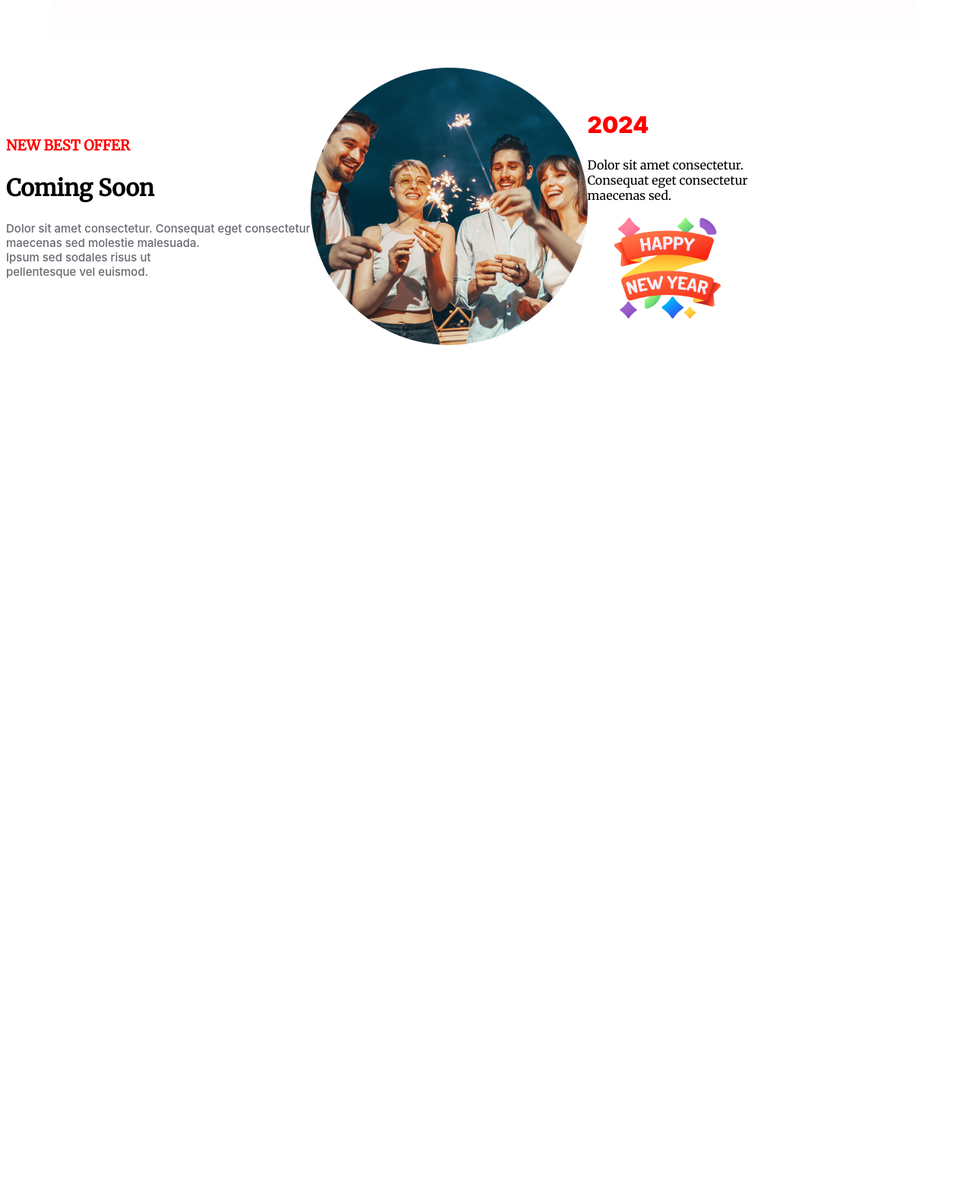
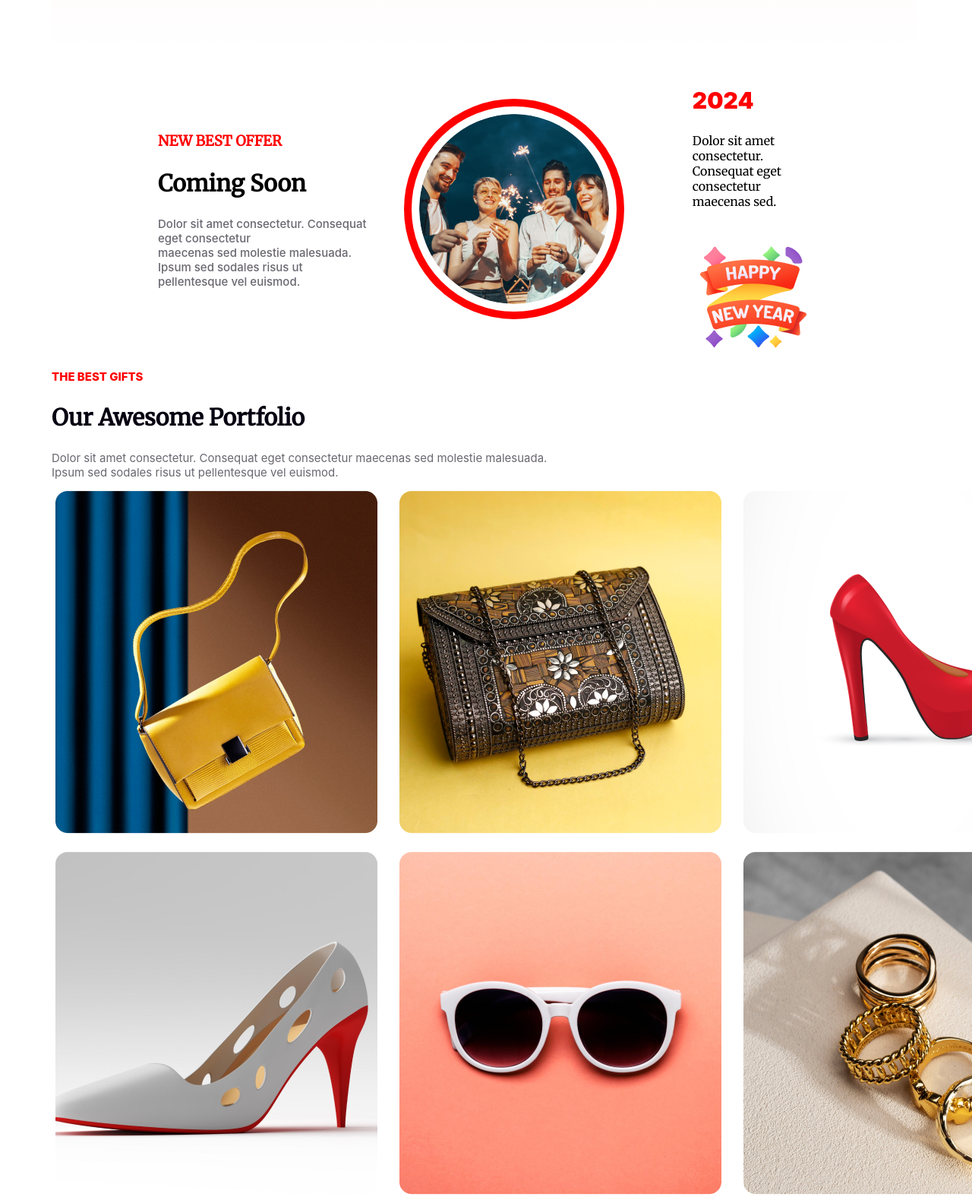
Before and after one commit to ireen-mishu/B1A1-New-Year, a plain HTML site: page index.html in a window 1280 px wide. Shown: the part 2680-4255 px from the top of the page at 76% size. Before the commit the page ends 3142 px from the top, so only its background shows below. Drawn offline with Linux system fonts and the light colour scheme.

Commit message:
added port

```diff
--- a/index.html
+++ b/index.html
@@ -53,7 +53,7 @@
             </div>
             <section class="description-of-2024">
 
-                <div class="happ-1">
+                <div class="happy-1">
                     <h3 class="offer-1">NEW BEST OFFER</h3>
                     <h1 class="coming">Coming Soon</h1>
                     <p class="describe">Dolor sit amet consectetur. Consequat eget consectetur <br>
@@ -78,6 +78,19 @@
                 </div>
 
             </section>
+            <section class="awesome-port">
+                <h5 class="gifts">THE BEST GIFTS</h5>
+                <h1 class="port">Our Awesome Portfolio</h1>
+                <p class="port-describe">Dolor sit amet consectetur. Consequat eget consectetur maecenas sed molestie malesuada. <br> Ipsum sed sodales risus ut pellentesque vel euismod. </p>
+                <div class="item-container">
+                    <div><img src="image/resources/Rectangle 3.png" alt=""></div>
+                    <div><img src="image/resources/Rectangle 4.png" alt=""></div>
+                    <div><img src="image/resources/Rectangle 5.png" alt=""></div>
+                    <div><img src="image/resources/Rectangle 6.png" alt=""></div>
+                    <div><img src="image/resources/Rectangle 7.png" alt=""></div>
+                    <div><img src="image/resources/Rectangle 8.png" alt=""></div>
+                </div>
+            </section>
 
     </main>
     <footer>
--- a/style/style.css
+++ b/style/style.css
@@ -130,6 +130,7 @@ body{
 
 
 
+
     }
     .address-styles{
         font-size: 20px;
@@ -183,5 +184,66 @@ body{
     .description-of-2024{
         display: flex;
         align-items: center;
+        margin-left: 200px;
+        margin-right: 200px;
+    }
+    .happy-2 img{
+        padding: 10px;
+        width: 250px;
+        height: 250px;
+        border-radius: 50%;
+        border: 10px solid red;
+    }
+    .happy-1{
+        padding-right: 20px;
 
     }
+    .happy-3{
+        padding-left: 90px;
+    }
+    .happy-3 img{
+        padding-top: 30px;
+
+    }
+    .gifts{
+        color: #F00;
+        font-family: Inter;
+        font-size: 15px;
+        font-style: normal;
+        font-weight: 800;
+
+    }
+    .port{
+        color: #070211;
+        font-family: Merriweather;
+        font-size: 30px;
+        font-style: normal;
+        font-weight: 900;
+
+    }
+    .port-describe{
+        color: rgba(7, 2, 17, 0.60);
+        font-family: Inter;
+        font-size: 15px;
+        font-style: normal;
+        font-weight: 400;
+    }
+    .item-container{
+        display: grid;
+        grid-template-columns: auto auto auto ;
+        gap: 24px;
+        cursor: pointer;
+
+}
+.item-container > div{
+    padding-left: 5px;
+    row-gap: 24px;
+}
+.item-container > div:hover{
+
+    background-color:rgb(231, 214, 181);
+    border-radius: 2%;
+}
+.awesome-port{
+    margin: 20px 60px;
+}
```
